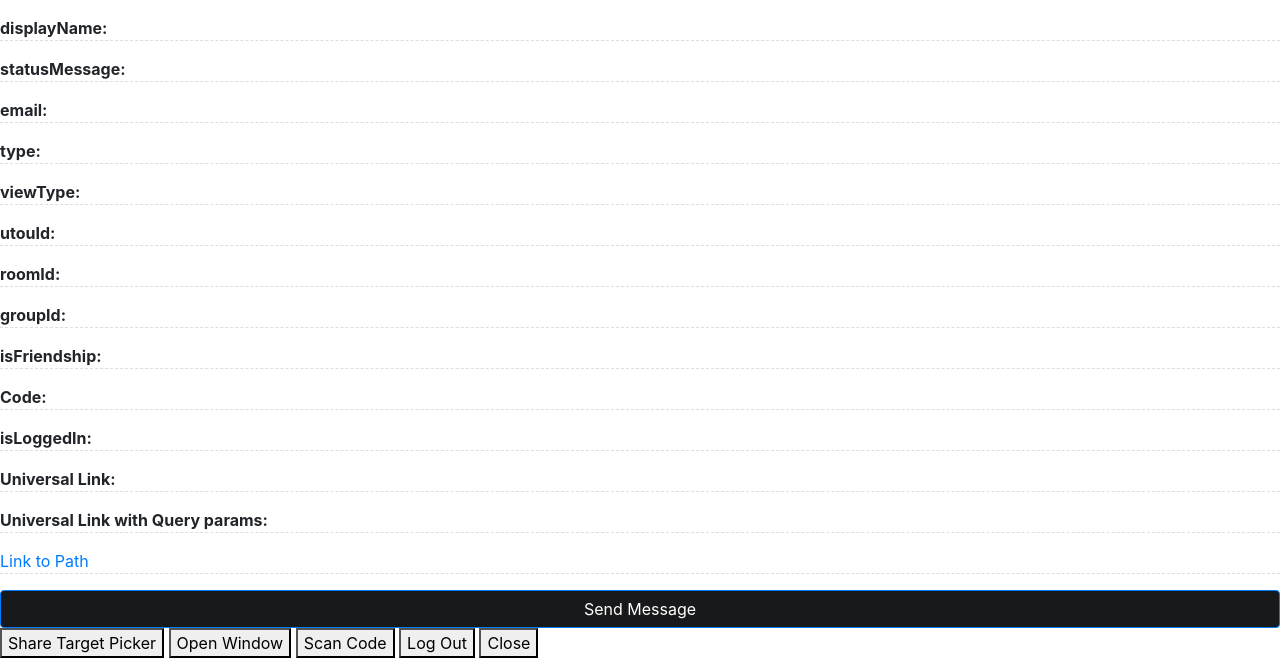
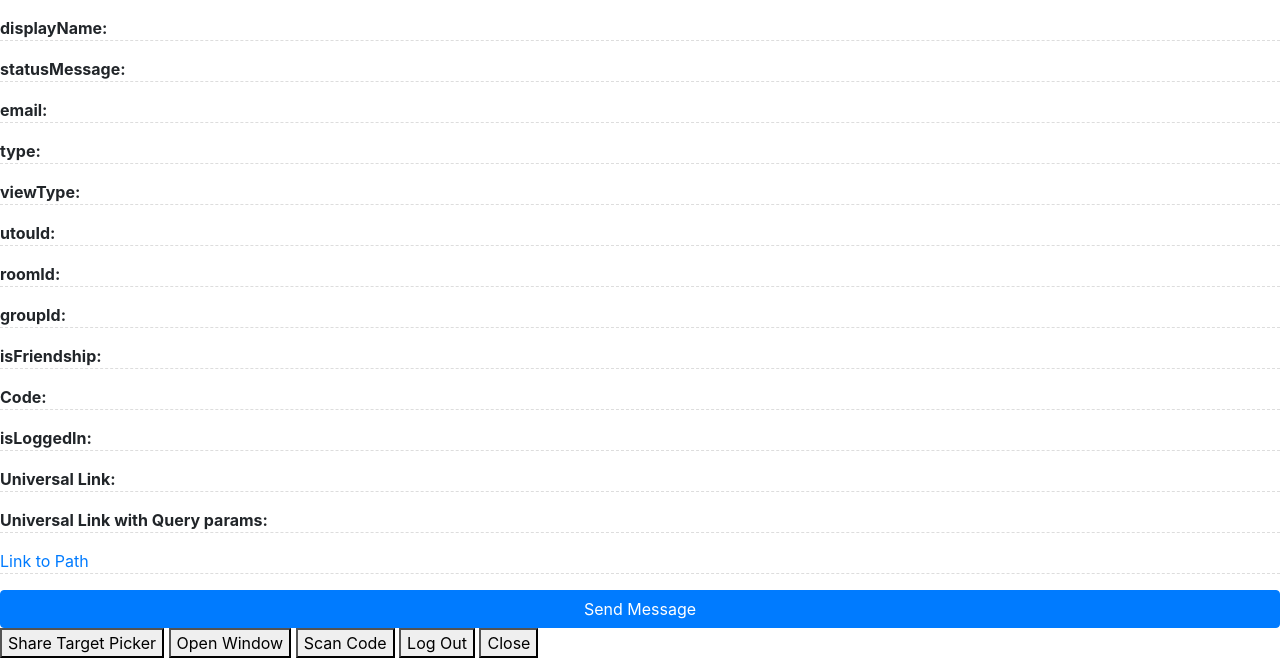
Before and after one commit to slapexs/liff, a plain HTML site: page index.html in a window 1280 px wide. Shown: the part 230-888 px from the top of the page. Drawn offline with nearby package versions, Linux system fonts and the light colour scheme; a script that the page names is missing.

Commit message:
Remove class btn

```diff
--- a/css/style.css
+++ b/css/style.css
@@ -32,8 +32,3 @@ p {
   display: block;
   overflow: auto;
 }
-
-.btn {
-  background: #18191a;
-  color: white;
-}
```
